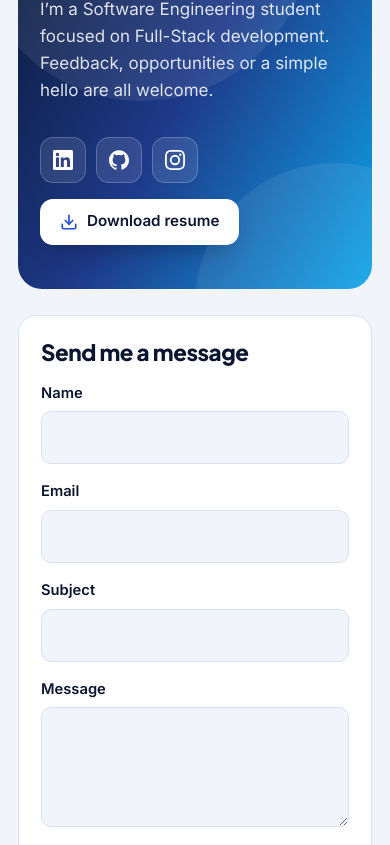
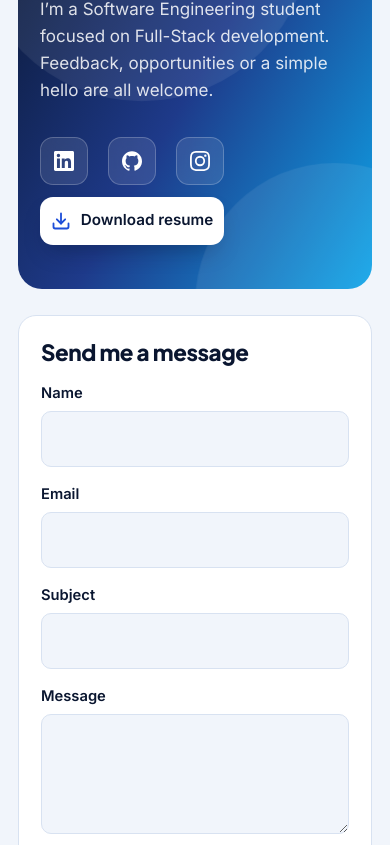
Before and after one commit to leonardoprokopowiskii/portfolio, a React (Vite) app: page / in a window 390 px wide. Shown: the part 7239-8084 px from the top of the page. Built offline with nearby package versions, Linux system fonts and the light colour scheme.

Commit message:
fix(contact): align resume button width with social icons on mobile

```diff
--- a/src/components/sections/Contact/Contact.module.css
+++ b/src/components/sections/Contact/Contact.module.css
@@ -232,3 +232,54 @@
     margin-top: 6px;
   }
 }
+
+@media (max-width: 700px) {
+  .fld input,
+  .fld textarea {
+    font-size: 16px;
+    padding: 14px;
+  }
+  .actions {
+    gap: 12px;
+  }
+  .iconBtn {
+    width: 48px;
+    height: 48px;
+  }
+  .resumeBtn {
+    height: 48px;
+  }
+}
+
+@media (max-width: 700px) {
+  .actions {
+    display: grid;
+    grid-template-columns: max-content;
+    justify-content: start;
+    gap: 12px;
+  }
+  .resumeBtn {
+    width: 0;
+    min-width: 100%;
+    justify-content: center;
+    padding: 0 10px;
+    gap: 8px;
+    font-size: 0.9rem;
+    white-space: nowrap;
+  }
+}
+@media (max-width: 700px) {
+  .socials {
+    gap: 20px;
+  }
+  .resumeBtn {
+    padding: 0 14px;
+    gap: 10px;
+    font-size: 0.95rem;
+  }
+  .resumeBtn svg {
+    width: 20px;
+    height: 20px;
+    flex-shrink: 0;
+  }
+}
```
